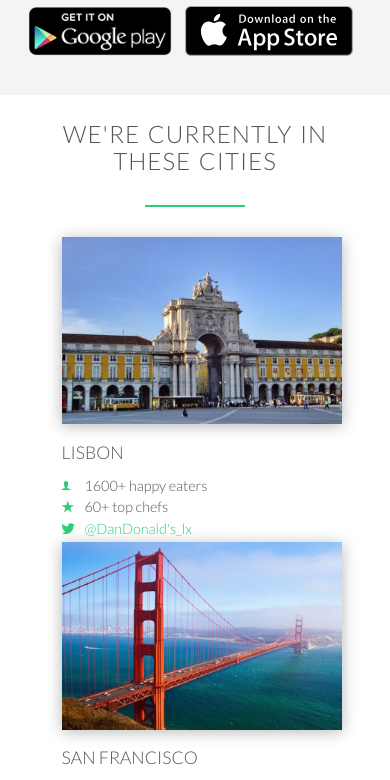
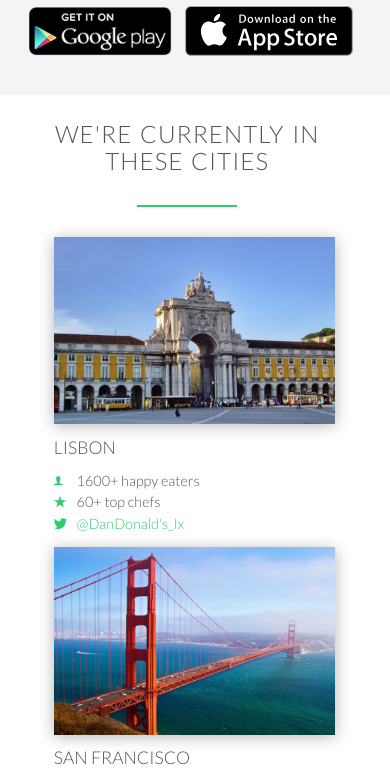
Before and after one commit to dandesz198/dandonalds, a plain HTML site: page index.html in a window 390 px wide. Shown: the part 2799-3579 px from the top of the page. Drawn offline with nearby package versions, Linux system fonts and the light colour scheme; files whose address does not match are found by name.

Commit message:
Fixed image misalignment in the cities section on mobile.

```diff
--- a/resources/css/style.css
+++ b/resources/css/style.css
@@ -58,6 +58,10 @@ html, body {
 .row {
     max-width: 1140px;
     margin: 0 auto;
+}
+
+.section-cities .row {
+    margin: 0;
 }
 
 .clearfix { zoom: 1 }
@@ -415,13 +419,18 @@ section {
 .section-cities img {
     width: 100%;
     height: auto;
-    margin-bottom: 15px;
+    margin-bottom: 10px;
+    text-align: center;
     -webkit-box-shadow: 0 1.5px 15px rgb(180, 180, 180);
             box-shadow: 0 1.5px 15px rgb(180, 180, 180);
 }
 
 .city-feature {
     margin-bottom: 5px;
+}
+
+.city-feature:last-child {
+    margin-bottom: 15px;
 }
 
 .section-cities p {
```
